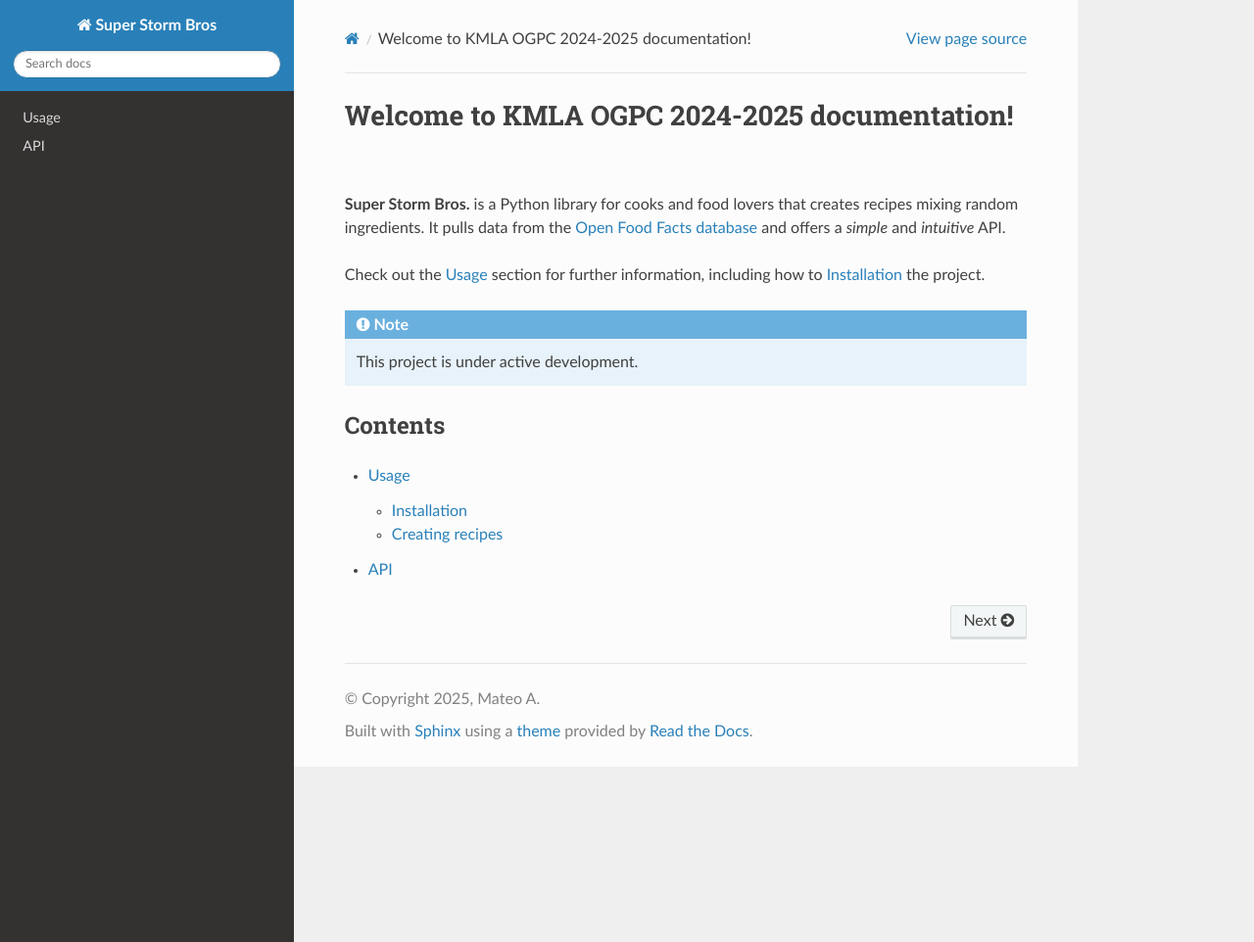
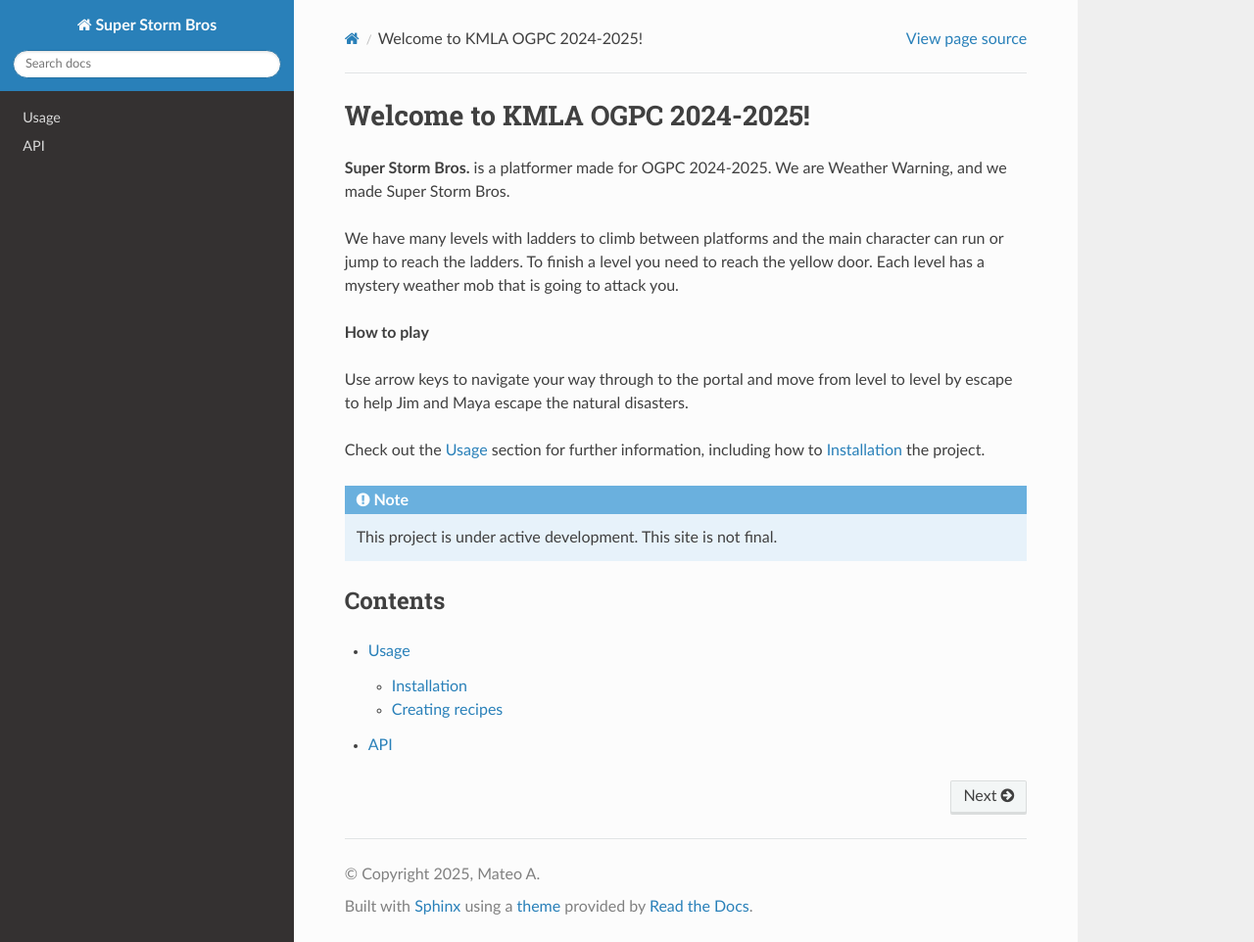
Before and after one commit to OGPC-KMLA/website, a Sphinx documentation site: the page built from docs/source/index.rst, in a window 1280 px wide and 962 px high. Shown: the whole window at 98% size. Built offline with Sphinx 7.4.7 and the Read the Docs theme 3.1.0, drawn with Linux system fonts in a browser that asks for light colours.

Commit message:
Update index.rst
Added a lot of info about the game

```diff
--- a/docs/source/index.rst
+++ b/docs/source/index.rst
@@ -1,17 +1,23 @@
-Welcome to KMLA OGPC 2024-2025 documentation!
+Welcome to KMLA OGPC 2024-2025!
 ===================================
 
-**Super Storm Bros.** is a Python library for cooks and food lovers
-that creates recipes mixing random ingredients.
-It pulls data from the `Open Food Facts database <https://world.openfoodfacts.org/>`_
-and offers a *simple* and *intuitive* API.
+**Super Storm Bros.** is a platformer made for OGPC 2024-2025. We are Weather Warning, and we made Super Storm Bros.
+
+
+We have many levels with ladders to climb between platforms and the main character can run or jump to reach the ladders. To finish a level you need to reach the yellow door. Each level has a mystery weather mob that is going to attack you.
+
+
+**How to play**
+
+Use arrow keys to navigate your way through to the portal and move from level to level by escape to help Jim and Maya escape the natural disasters.
+
 
 Check out the :doc:`usage` section for further information, including
 how to :ref:`installation` the project.
 
 .. note::
 
-   This project is under active development.
+   This project is under active development. This site is not final.
 
 Contents
 --------
```
